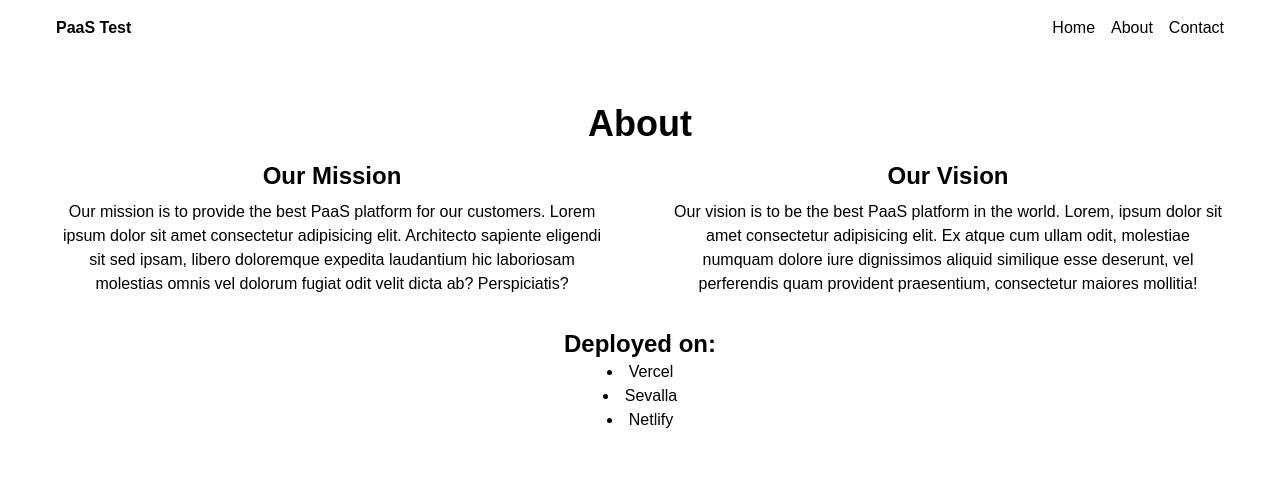
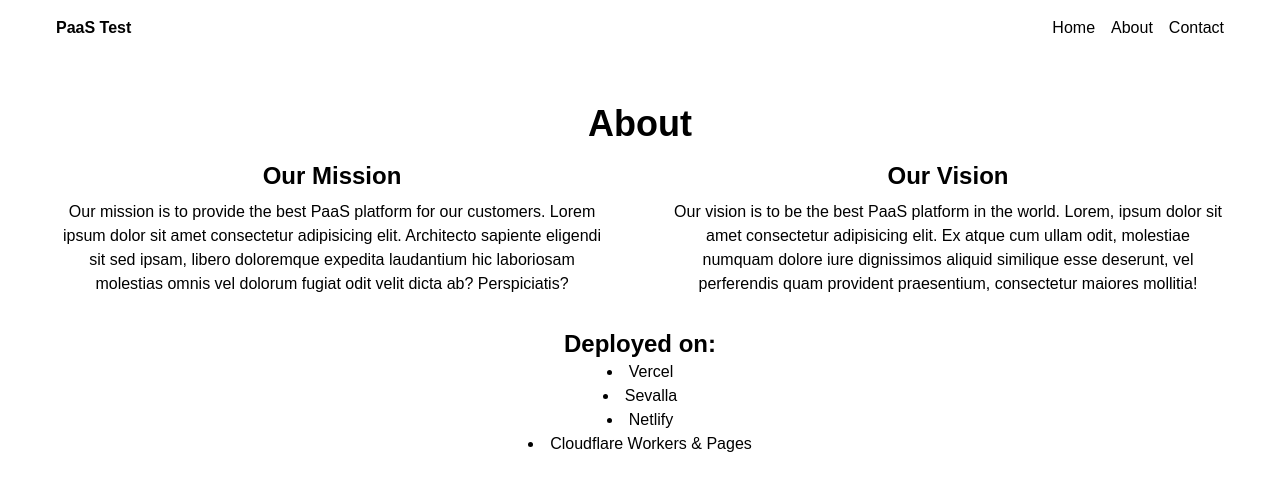
Before and after one commit to osmannyildiz/251127-paas-test, a Next.js app: page /about in a window 1280 px wide. Shown: the top 490 px of the page. Built offline with nearby package versions, Linux system fonts and the light colour scheme.

Commit message:
cf pages post-deployment

```diff
--- a/app/about/page.tsx
+++ b/app/about/page.tsx
@@ -30,6 +30,7 @@ export default function About() {
         <li>Vercel</li>
         <li>Sevalla</li>
         <li>Netlify</li>
+        <li>Cloudflare Workers & Pages</li>
       </ul>
     </div>
   );
```
